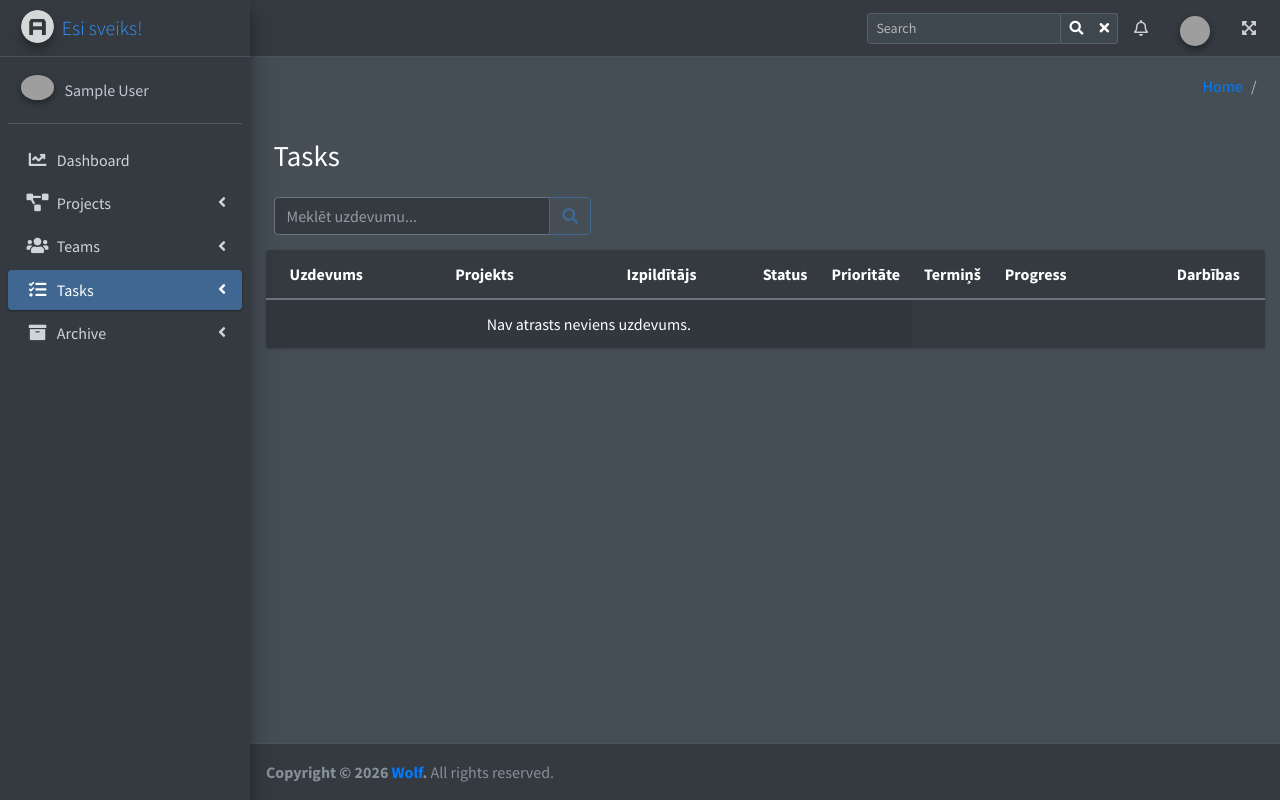
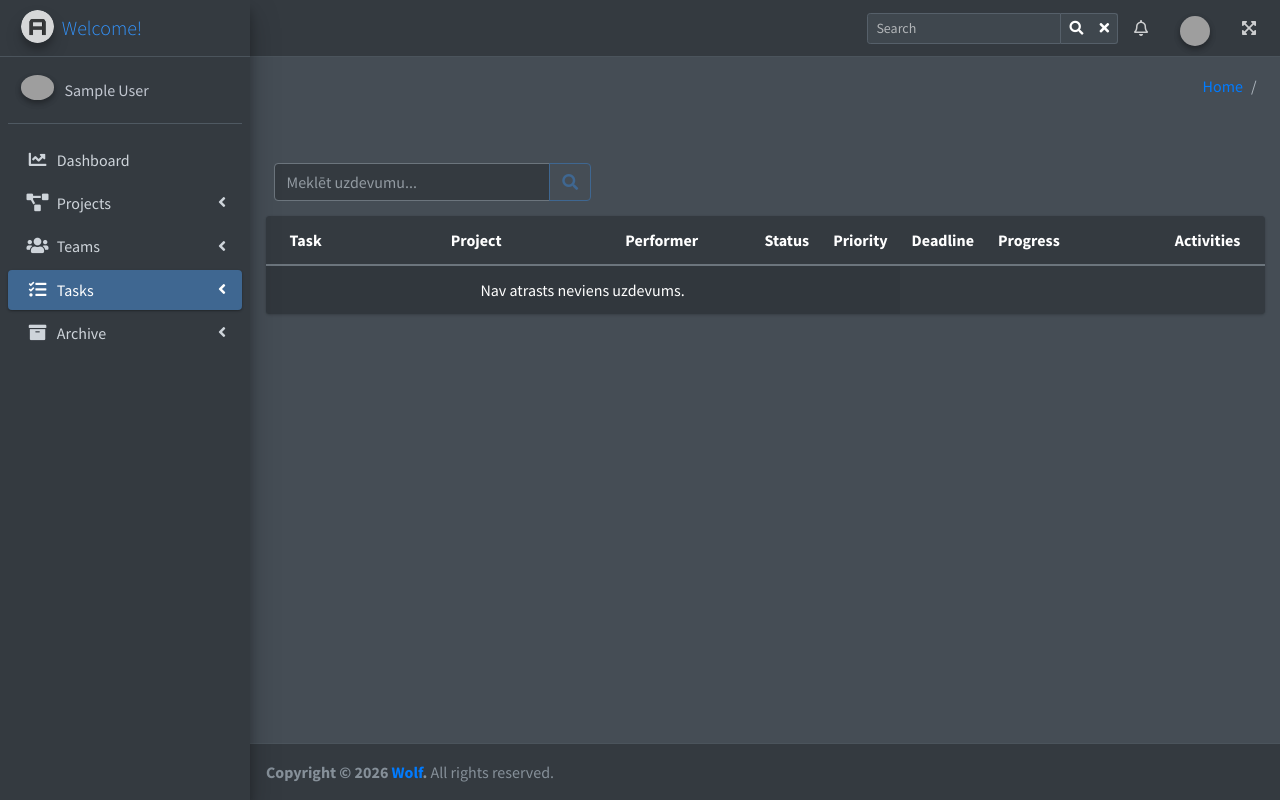
Before and after one commit to ynos999/projekts, a Django app: page /tasks/ in a window 1280 px wide. Run offline with Django 5.2, Linux system fonts and the light colour scheme; the visitor is signed in with stand-in values (Sample User, id 1); data that the repository does not hold is empty; parts of the project's set-up code (start-up, migrations or seed data) failed here and were passed over; some libraries are stand-ins or nearby versions; grey boxes are pictures that could not be loaded.

Commit message:
Translate to English.

```diff
--- a/projects/templates/projects/project_create_and_update.html
+++ b/projects/templates/projects/project_create_and_update.html
@@ -2,6 +2,11 @@
 {% block title %} {{title }} | {{block.super }}{% endblock %}
 {% load crispy_forms_tags %}
 {% block content %}
+<section class="content-header">
+    <div class="container-fluid">
+        <h1>Add Project</h1>
+    </div>
+</section>
 
 <form method="post" action=".">
     {% csrf_token %}
--- a/projects/views.py
+++ b/projects/views.py
@@ -107,8 +107,8 @@ class MyProjectsListView(LoginRequiredMixin, ListView):
 
     def get_context_data(self, **kwargs):
         context = super().get_context_data(**kwargs)
-        context['title'] = "Mani projekti"
-        context['header_text'] = "Mani projekti"
+        context['title'] = "My projects"
+        # context['header_text'] = "My projects"
         return context
 
 def get_context_data(self, **kwargs):
--- a/tasks/templates/tasks/task_form.html
+++ b/tasks/templates/tasks/task_form.html
@@ -4,7 +4,7 @@
 {% block content %}
 <section class="content-header">
     <div class="container-fluid">
-        <h1>Izveidot jaunu uzdevumu</h1>
+        <h1>Add Task</h1>
     </div>
 </section>
 <section class="content">
--- a/tasks/templates/tasks/task_list.html
+++ b/tasks/templates/tasks/task_list.html
@@ -6,7 +6,7 @@
     <div class="container-fluid">
         <div class="row mb-4 align-items-center">
             <div class="col-md-4">
-                <h1 class="m-0">Tasks</h1>
+                <!-- <h1 class="m-0">Tasks</h1> -->
             </div>
         </div>
     </div>
@@ -34,14 +34,14 @@
                 <table class="table table-striped projects">
                     <thead>
                         <tr>
-                            <th style="width: 20%">Uzdevums</th>
-                            <th style="width: 20%">Projekts</th>
-                            <th style="width: 15%">Izpildītājs</th>
+                            <th style="width: 20%">Task</th>
+                            <th style="width: 20%">Project</th>
+                            <th style="width: 15%">Performer</th>
                             <th>Status</th>
-                            <th>Prioritāte</th>
-                            <th>Termiņš</th>
+                            <th>Priority</th>
+                            <th>Deadline</th>
                             <th style="width: 20%">Progress</th>
-                            <th style="width: 10%">Darbības</th>
+                            <th style="width: 10%">Activities</th>
                         </tr>
                     </thead>
                     <tbody>
--- a/teams/views.py
+++ b/teams/views.py
@@ -24,8 +24,8 @@ class TeamCreateView(CreateView):
 
         context["latest_notifications"] = latest_notifications[:3]
         context["notification_count"] = latest_notifications.count()
-        context["header_text"] = "Team Add"
-        context["title"] = "Team Add"
+        context["header_text"] = "Add Team"
+        context["title"] = "Add Team"
         context["button_text"] = "Create Team"
         context["card_title"] = "Create Teams"
         return context
@@ -75,7 +75,7 @@ class TeamListView(ListView):
 
         context["latest_notifications"] = latest_notifications[:3]
         context["notification_count"] = latest_notifications.count()
-        context["header_text"] = "Team List"
+        # context["header_text"] = "Team List"
         context["title"] = "Team List"
         return context
 
--- a/templates/components/sidebar.html
+++ b/templates/components/sidebar.html
@@ -4,7 +4,7 @@
     <!-- Brand Logo -->
     <a href="{% url "accounts:dashboard" %}" class="brand-link">
       <img src="{% static "dist/img/AdminLTELogo.png" %}" alt="AdminLTE Logo" class="brand-image img-circle elevation-3" style="opacity: .8">
-      <span class="brand-text font-weight-light">Esi sveiks!</span>
+      <span class="brand-text font-weight-light">Welcome!</span>
     </a>
 
     <!-- Sidebar -->
```
